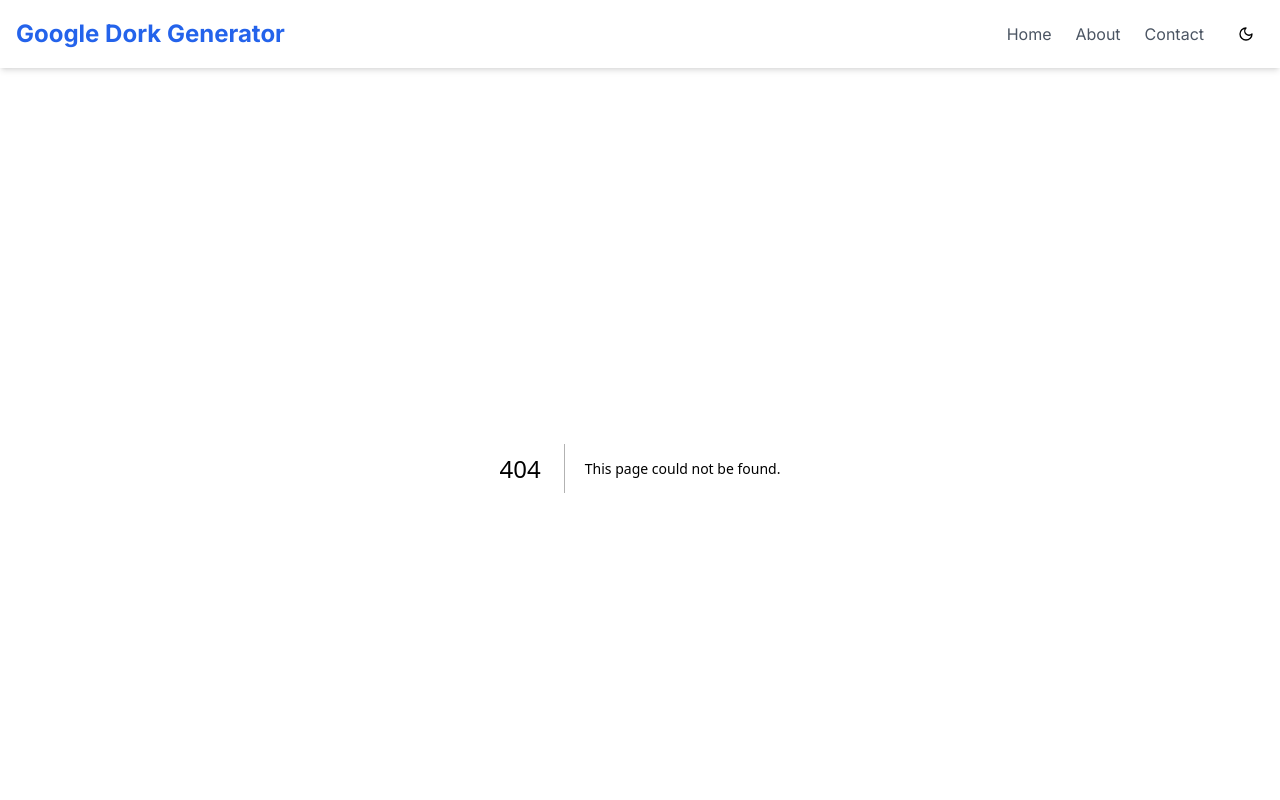
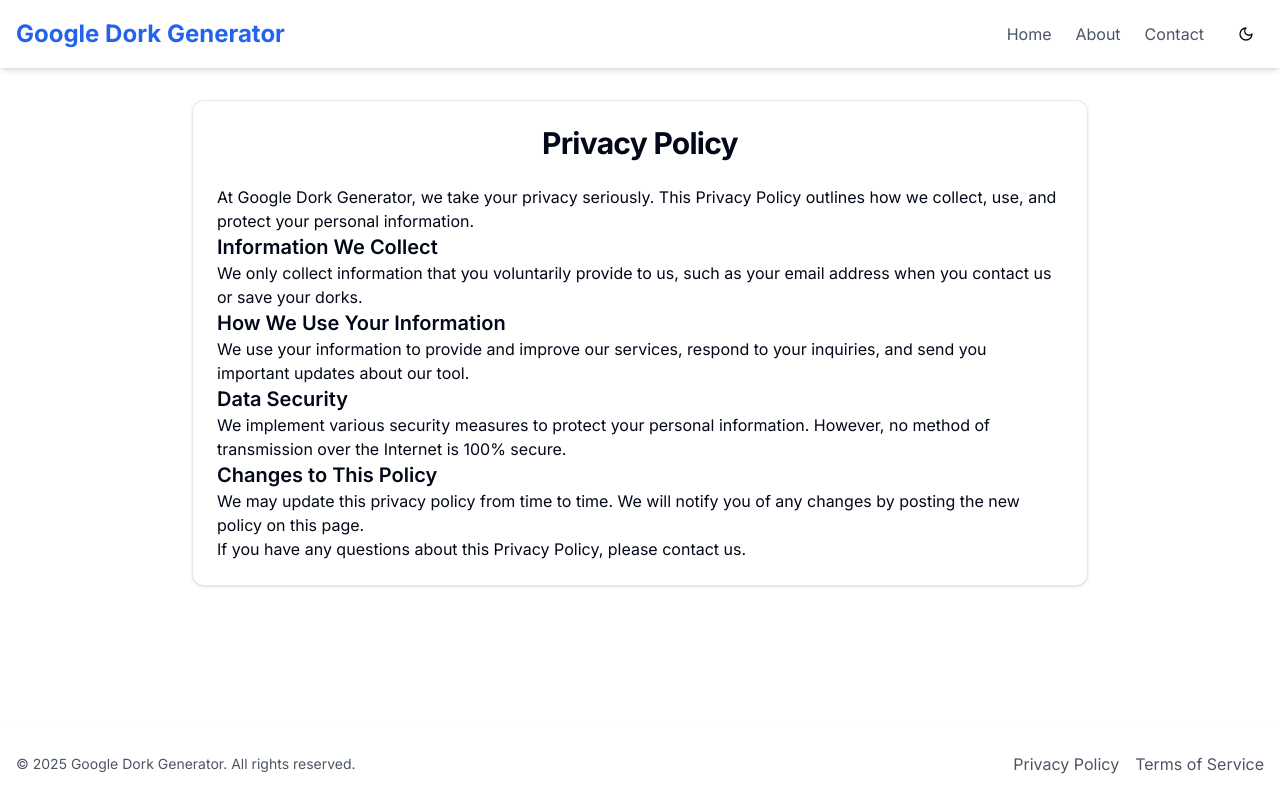
Before and after one commit to saikothasan/Google-Dork-Generator, a Next.js app: page /privacy in a window 1280 px wide. Before the commit this address had no page. Shown: the top 800 px of the page. Built offline with nearby package versions, Linux system fonts and the light colour scheme.

Commit message:
Create page.tsx

```diff
--- /dev/null
+++ b/app/privacy/page.tsx
@@ -0,0 +1,40 @@
+import { Card, CardContent, CardHeader, CardTitle } from "@/components/ui/card"
+
+export default function PrivacyPolicy() {
+  return (
+    <div className="container mx-auto px-4 py-8">
+      <Card className="max-w-4xl mx-auto">
+        <CardHeader>
+          <CardTitle className="text-3xl font-bold text-center">Privacy Policy</CardTitle>
+        </CardHeader>
+        <CardContent className="prose dark:prose-invert max-w-none">
+          <p>
+            At Google Dork Generator, we take your privacy seriously. This Privacy Policy outlines how we collect, use,
+            and protect your personal information.
+          </p>
+          <h3 className="text-xl font-semibold">Information We Collect</h3>
+          <p>
+            We only collect information that you voluntarily provide to us, such as your email address when you contact
+            us or save your dorks.
+          </p>
+          <h3 className="text-xl font-semibold">How We Use Your Information</h3>
+          <p>
+            We use your information to provide and improve our services, respond to your inquiries, and send you
+            important updates about our tool.
+          </p>
+          <h3 className="text-xl font-semibold">Data Security</h3>
+          <p>
+            We implement various security measures to protect your personal information. However, no method of
+            transmission over the Internet is 100% secure.
+          </p>
+          <h3 className="text-xl font-semibold">Changes to This Policy</h3>
+          <p>
+            We may update this privacy policy from time to time. We will notify you of any changes by posting the new
+            policy on this page.
+          </p>
+          <p>If you have any questions about this Privacy Policy, please contact us.</p>
+        </CardContent>
+      </Card>
+    </div>
+  )
+}
```
